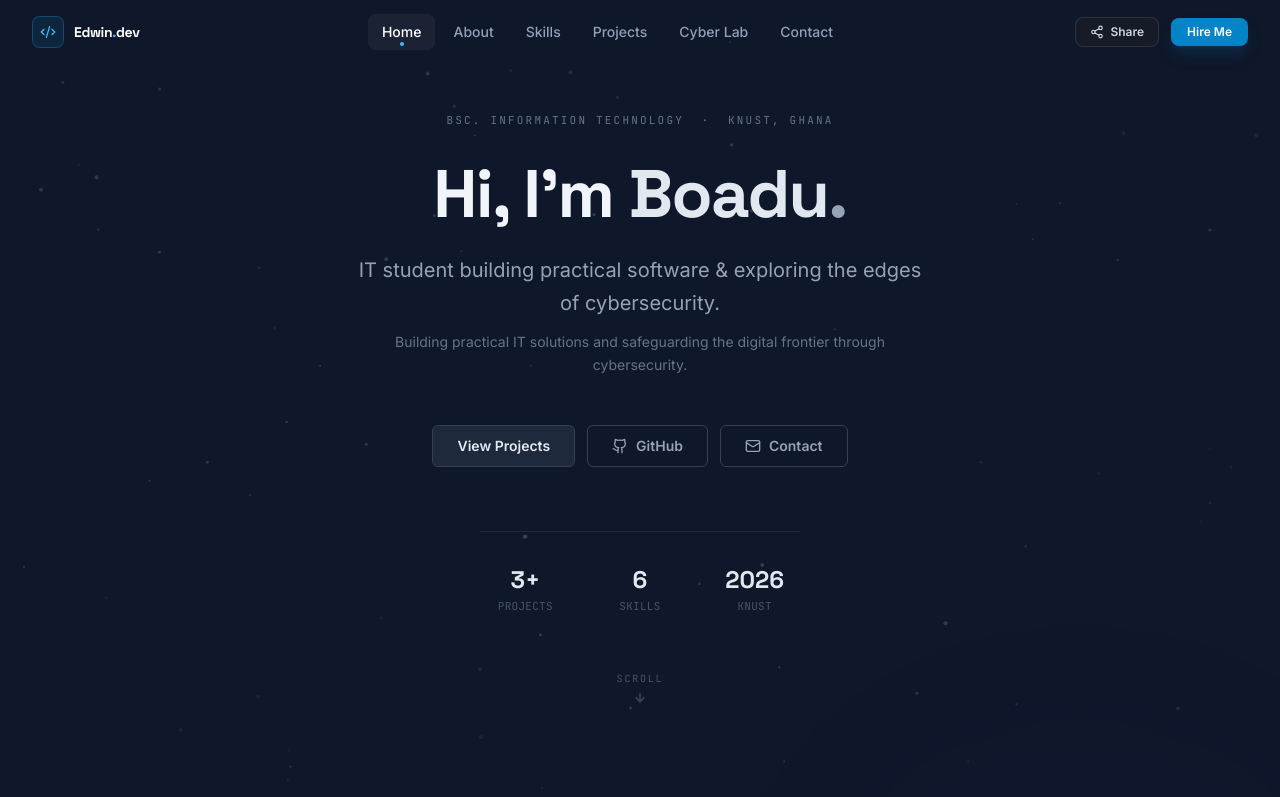
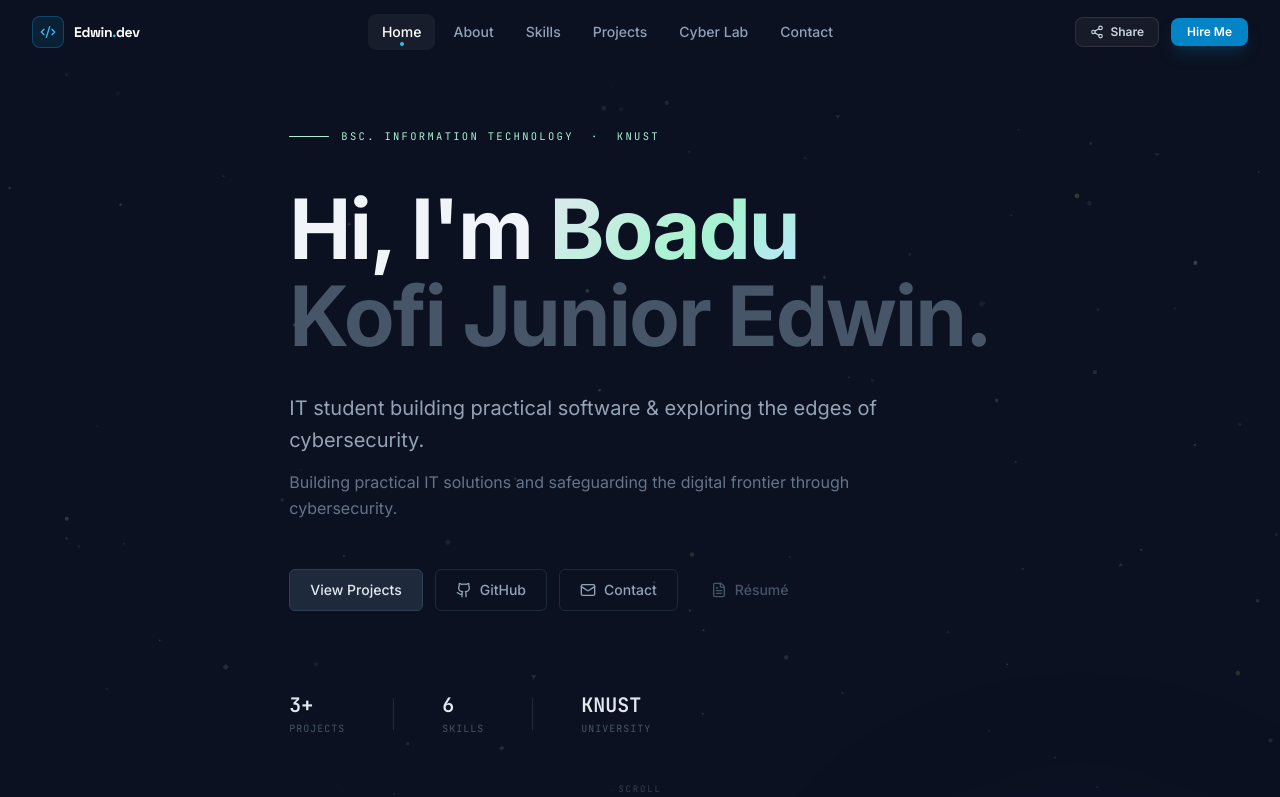
Before and after one commit to Junior09-gif/My-Portfolio, a React (Vite) app in the folder My-Portfolio-main/My-Portfolio-main/: page / in a window 1280 px wide. Shown: the top 797 px of the page. Built offline with nearby package versions, Linux system fonts and the light colour scheme.

Commit message:
background

```diff
--- a/My-Portfolio-main/My-Portfolio-main/src/components/Hero.tsx
+++ b/My-Portfolio-main/My-Portfolio-main/src/components/Hero.tsx
@@ -1,33 +1,46 @@
-import { useEffect, useRef, useState } from "react";
+import { useEffect, useRef } from "react";
 import { motion } from "motion/react";
-import { ArrowDown, Github, Mail } from "lucide-react";
+import { ArrowDown, Github, Mail, FileText } from "lucide-react";
 import { UserProfile } from "../types";
 
 interface HeroProps {
   profile: UserProfile;
 }
 
-// ─── Canvas particle system ───────────────────────────────────────────────────
+// ─── Particle types ───────────────────────────────────────────────────────────
 
-const PARTICLE_COUNT = 72;
-const PARTICLE_COLORS = ["#E2E8F0", "#CBD5E1", "#A7F3D0", "#BAE6FD"];
+type Shape = "circle" | "square" | "triangle";
 
 interface Particle {
   x: number;
   y: number;
   vx: number;
   vy: number;
-  radius: number;
+  baseVx: number;
+  baseVy: number;
+  size: number;
   opacity: number;
   color: string;
-  // original speed — used to restore after hover
-  baseVx: number;
-  baseVy: number;
+  shape: Shape;
+  rotation: number;
+  rotSpeed: number;
 }
 
-function initParticles(w: number, h: number): Particle[] {
-  return Array.from({ length: PARTICLE_COUNT }, () => {
-    const speed = 0.08 + Math.random() * 0.18;
+// ─── Palette — warm neutrals only, zero neon ─────────────────────────────────
+const COLORS = [
+  "#E2E8F0", // off-white
+  "#CBD5E1", // cool slate
+  "#94A3B8", // medium slate
+  "#A7F3D0", // soft sage
+  "#BAE6FD", // powder blue
+  "#FDE68A", // warm straw
+];
+const SHAPES: Shape[] = ["circle", "circle", "circle", "square", "triangle"];
+const COUNT = 88;
+
+function makeParticles(w: number, h: number): Particle[] {
+  return Array.from({ length: COUNT }, () => {
+    const speed = 0.05 + Math.random() * 0.15;
     const angle = Math.random() * Math.PI * 2;
     return {
       x: Math.random() * w,
@@ -36,18 +49,56 @@ function initParticles(w: number, h: number): Particle[] {
       vy: Math.sin(angle) * speed,
       baseVx: Math.cos(angle) * speed,
       baseVy: Math.sin(angle) * speed,
-      radius: 0.8 + Math.random() * 1.4,
-      opacity: 0.08 + Math.random() * 0.14,
-      color: PARTICLE_COLORS[Math.floor(Math.random() * PARTICLE_COLORS.length)],
+      size: 0.6 + Math.random() * 1.8,
+      opacity: 0.06 + Math.random() * 0.13,
+      color: COLORS[Math.floor(Math.random() * COLORS.length)],
+      shape: SHAPES[Math.floor(Math.random() * SHAPES.length)],
+      rotation: Math.random() * Math.PI * 2,
+      rotSpeed: (Math.random() - 0.5) * 0.008,
     };
   });
 }
 
+function drawShape(
+  ctx: CanvasRenderingContext2D,
+  p: Particle
+) {
+  ctx.save();
+  ctx.translate(p.x, p.y);
+  ctx.rotate(p.rotation);
+  ctx.globalAlpha = p.opacity;
+  ctx.fillStyle = p.color;
+
+  const s = p.size;
+
+  if (p.shape === "circle") {
+    ctx.beginPath();
+    ctx.arc(0, 0, s, 0, Math.PI * 2);
+    ctx.fill();
+  } else if (p.shape === "square") {
+    ctx.fillRect(-s, -s, s * 2, s * 2);
+  } else {
+    // equilateral triangle
+    ctx.beginPath();
+    ctx.moveTo(0, -s * 1.2);
+    ctx.lineTo(s * 1.05, s * 0.7);
+    ctx.lineTo(-s * 1.05, s * 0.7);
+    ctx.closePath();
+    ctx.fill();
+  }
+
+  ctx.restore();
+}
+
+// ─── Canvas component ─────────────────────────────────────────────────────────
+
 function ParticleCanvas() {
   const canvasRef = useRef<HTMLCanvasElement>(null);
-  const particlesRef = useRef<Particle[]>([]);
-  const mouseRef = useRef({ x: -9999, y: -9999 });
-  const rafRef = useRef<number>(0);
+  const stateRef = useRef<{
+    particles: Particle[];
+    mouse: { x: number; y: number };
+    raf: number;
+  }>({ particles: [], mouse: { x: -9999, y: -9999 }, raf: 0 });
 
   useEffect(() => {
     const canvas = canvasRef.current;
@@ -58,312 +109,417 @@ function ParticleCanvas() {
     const resize = () => {
       canvas.width = canvas.offsetWidth;
       canvas.height = canvas.offsetHeight;
-      particlesRef.current = initParticles(canvas.width, canvas.height);
+      stateRef.current.particles = makeParticles(canvas.width, canvas.height);
     };
+    resize();
 
-    resize();
     const ro = new ResizeObserver(resize);
     ro.observe(canvas);
 
-    const onMouseMove = (e: MouseEvent) => {
+    // Mouse tracking on the section element (parent), not the canvas,
+    // so we capture movement over text/buttons too
+    const section = canvas.parentElement?.parentElement;
+    const onMove = (e: MouseEvent) => {
       const rect = canvas.getBoundingClientRect();
-      mouseRef.current = { x: e.clientX - rect.left, y: e.clientY - rect.top };
+      stateRef.current.mouse = {
+        x: e.clientX - rect.left,
+        y: e.clientY - rect.top,
       };
-    const onMouseLeave = () => {
-      mouseRef.current = { x: -9999, y: -9999 };
     };
+    const onLeave = () => {
+      stateRef.current.mouse = { x: -9999, y: -9999 };
+    };
+    section?.addEventListener("mousemove", onMove);
+    section?.addEventListener("mouseleave", onLeave);
 
-    canvas.addEventListener("mousemove", onMouseMove);
-    canvas.addEventListener("mouseleave", onMouseLeave);
-
-    const HOVER_RADIUS = 110;
-    const REPEL_STRENGTH = 0.012; // very gentle nudge
-    const DAMPING = 0.985;
+    const REPEL_R = 130;
+    const REPEL_F = 0.009;
+    const DAMP = 0.988;
 
     const tick = () => {
+      const { particles, mouse } = stateRef.current;
       const w = canvas.width;
       const h = canvas.height;
       ctx.clearRect(0, 0, w, h);
 
-      const mx = mouseRef.current.x;
-      const my = mouseRef.current.y;
+      for (const p of particles) {
+        const dx = p.x - mouse.x;
+        const dy = p.y - mouse.y;
+        const dist = Math.hypot(dx, dy);
 
-      for (const p of particlesRef.current) {
-        // Gentle mouse repulsion
-        const dx = p.x - mx;
-        const dy = p.y - my;
-        const dist = Math.sqrt(dx * dx + dy * dy);
-
-        if (dist < HOVER_RADIUS && dist > 0) {
-          const force = (1 - dist / HOVER_RADIUS) * REPEL_STRENGTH;
-          p.vx += (dx / dist) * force;
-          p.vy += (dy / dist) * force;
+        if (dist < REPEL_R && dist > 0) {
+          const f = (1 - dist / REPEL_R) * REPEL_F;
+          p.vx += (dx / dist) * f;
+          p.vy += (dy / dist) * f;
         }
 
-        // Soft drift back toward base velocity
-        p.vx = p.vx * DAMPING + p.baseVx * (1 - DAMPING);
-        p.vy = p.vy * DAMPING + p.baseVy * (1 - DAMPING);
+        // Drift back to base velocity
+        p.vx = p.vx * DAMP + p.baseVx * (1 - DAMP);
+        p.vy = p.vy * DAMP + p.baseVy * (1 - DAMP);
 
-        // Cap speed so they never sprint
-        const speed = Math.sqrt(p.vx * p.vx + p.vy * p.vy);
-        const maxSpeed = 0.55;
-        if (speed > maxSpeed) {
-          p.vx = (p.vx / speed) * maxSpeed;
-          p.vy = (p.vy / speed) * maxSpeed;
+        // Speed cap
+        const spd = Math.hypot(p.vx, p.vy);
+        if (spd > 0.6) {
+          p.vx = (p.vx / spd) * 0.6;
+          p.vy = (p.vy / spd) * 0.6;
         }
 
         p.x += p.vx;
         p.y += p.vy;
+        p.rotation += p.rotSpeed;
 
-        // Wrap edges
-        if (p.x < -4) p.x = w + 4;
-        if (p.x > w + 4) p.x = -4;
-        if (p.y < -4) p.y = h + 4;
-        if (p.y > h + 4) p.y = -4;
+        // Wrap
+        if (p.x < -6) p.x = w + 6;
+        else if (p.x > w + 6) p.x = -6;
+        if (p.y < -6) p.y = h + 6;
+        else if (p.y > h + 6) p.y = -6;
 
-        // Draw speck
-        ctx.beginPath();
-        ctx.arc(p.x, p.y, p.radius, 0, Math.PI * 2);
-        ctx.fillStyle = p.color;
-        ctx.globalAlpha = p.opacity;
-        ctx.fill();
+        drawShape(ctx, p);
       }
 
       ctx.globalAlpha = 1;
-      rafRef.current = requestAnimationFrame(tick);
+      stateRef.current.raf = requestAnimationFrame(tick);
     };
 
     tick();
 
     return () => {
-      cancelAnimationFrame(rafRef.current);
+      cancelAnimationFrame(stateRef.current.raf);
       ro.disconnect();
-      canvas.removeEventListener("mousemove", onMouseMove);
-      canvas.removeEventListener("mouseleave", onMouseLeave);
+      section?.removeEventListener("mousemove", onMove);
+      section?.removeEventListener("mouseleave", onLeave);
     };
   }, []);
 
   return (
     <canvas
       ref={canvasRef}
-      className="absolute inset-0 w-full h-full pointer-events-none"
-      // We attach mouse listeners on the canvas itself, but the parent div
-      // needs to NOT have pointer-events-none so the canvas can receive events.
-      // We'll handle this by making the canvas pointer-events-auto inside the
-      // pointer-events-none wrapper – see ParticleLayer below.
-      style={{ pointerEvents: "auto" }}
       aria-hidden="true"
+      className="absolute inset-0 w-full h-full"
+      style={{ pointerEvents: "none" }}
     />
   );
 }
 
+// ─── Animation helpers ────────────────────────────────────────────────────────
+
+const rise = (delay = 0) => ({
+  initial: { opacity: 0, y: 28 },
+  animate: { opacity: 1, y: 0 },
+  transition: {
+    duration: 0.8,
+    ease: [0.16, 1, 0.3, 1],
+    delay,
+  },
+});
+
+const appear = (delay = 0) => ({
+  initial: { opacity: 0 },
+  animate: { opacity: 1 },
+  transition: { duration: 0.9, ease: "easeOut", delay },
+});
+
+const slideIn = (delay = 0) => ({
+  initial: { opacity: 0, x: -16 },
+  animate: { opacity: 1, x: 0 },
+  transition: { duration: 0.7, ease: [0.16, 1, 0.3, 1], delay },
+});
+
 // ─── Hero ─────────────────────────────────────────────────────────────────────
 
-const fadeUp = (delay = 0) => ({
-  initial: { opacity: 0, y: 22 },
-  animate: { opacity: 1, y: 0 },
-  transition: { duration: 0.65, ease: [0.22, 1, 0.36, 1], delay },
-});
-
-const fadeIn = (delay = 0) => ({
-  initial: { opacity: 0 },
-  animate: { opacity: 1 },
-  transition: { duration: 0.7, delay },
-});
-
 export default function Hero({ profile }: HeroProps) {
-  const [copied, setCopied] = useState(false);
-
   const scroll = (id: string) =>
     document.querySelector(id)?.scrollIntoView({ behavior: "smooth" });
 
-  const handleShare = () => {
-    navigator.clipboard.writeText(window.location.href).then(() => {
-      setCopied(true);
-      setTimeout(() => setCopied(false), 2200);
-    });
-  };
-
-  // First name only for the headline
   const firstName = profile.fullName.split(" ")[0];
+  const lastName = profile.fullName.split(" ").slice(1).join(" ");
 
   return (
     <section
       id="home"
-      className="relative min-h-screen flex items-center justify-center overflow-hidden"
-      style={{ backgroundColor: "#0F172A" }}
+      className="relative min-h-screen flex items-center justify-center overflow-hidden select-none"
+      style={{ backgroundColor: "#0B1120" }}
     >
-      {/* ── Canvas layer ── */}
-      <div className="absolute inset-0" style={{ pointerEvents: "none" }}>
+      {/* Canvas */}
+      <div className="absolute inset-0 pointer-events-none">
         <ParticleCanvas />
       </div>
 
-      {/* ── Very faint vignette ── */}
+      {/* Subtle top edge fade */}
       <div
-        className="absolute inset-0 pointer-events-none"
+        className="absolute top-0 inset-x-0 h-40 pointer-events-none"
         style={{
           background:
-            "radial-gradient(ellipse 80% 70% at 50% 50%, transparent 40%, rgba(15,23,42,0.55) 100%)",
+            "linear-gradient(to bottom, rgba(11,17,32,0.9) 0%, transparent 100%)",
         }}
       />
 
-      {/* ── Content ── */}
-      <div className="relative z-10 max-w-3xl mx-auto px-6 sm:px-10 pt-28 pb-24 text-center">
+      {/* Subtle bottom edge fade */}
+      <div
+        className="absolute bottom-0 inset-x-0 h-32 pointer-events-none"
+        style={{
+          background:
+            "linear-gradient(to top, rgba(11,17,32,0.85) 0%, transparent 100%)",
+        }}
+      />
 
-        {/* Eyebrow label */}
-        <motion.p
-          {...fadeIn(0.1)}
-          className="mb-7 text-[11px] tracking-[0.2em] uppercase font-mono text-slate-500"
+      {/* ── Main content ── */}
+      <div className="relative z-10 max-w-4xl mx-auto px-6 sm:px-12 pt-32 pb-28">
+
+        {/* Left accent line + eyebrow */}
+        <motion.div
+          {...slideIn(0.15)}
+          className="flex items-center gap-3 mb-10"
         >
-          BSc. Information Technology &nbsp;·&nbsp; KNUST, Ghana
-        </motion.p>
+          <span
+            className="block h-px w-10 rounded-full"
+            style={{ backgroundColor: "#A7F3D0" }}
+          />
+          <span
+            className="text-[10.5px] font-mono tracking-[0.22em] uppercase"
+            style={{ color: "#A7F3D0" }}
+          >
+            BSc. Information Technology &nbsp;·&nbsp; KNUST
+          </span>
+        </motion.div>
 
-        {/* Main headline */}
+        {/* Headline — two lines, large editorial */}
+        <div className="mb-8 overflow-hidden">
           <motion.h1
-          {...fadeUp(0.2)}
-          className="font-display font-bold leading-[1.08] tracking-tight mb-6"
-          style={{ fontSize: "clamp(2.6rem, 6vw, 4.2rem)", color: "#F1F5F9" }}
+            {...rise(0.25)}
+            className="font-bold leading-[1.05] tracking-tight"
+            style={{
+              fontSize: "clamp(3rem, 7.5vw, 5.2rem)",
+              color: "#F1F5F9",
+              fontFamily: "'Inter', sans-serif",
+            }}
           >
             Hi, I'm{" "}
-          <span style={{ color: "#E2E8F0" }}>{firstName}</span>
-          <span style={{ color: "#94A3B8" }}>.</span>
+            <span
+              style={{
+                background: "linear-gradient(135deg, #E2E8F0 0%, #A7F3D0 60%, #BAE6FD 100%)",
+                WebkitBackgroundClip: "text",
+                WebkitTextFillColor: "transparent",
+                backgroundClip: "text",
+              }}
+            >
+              {firstName}
+            </span>
           </motion.h1>
+          <motion.h1
+            {...rise(0.35)}
+            className="font-bold leading-[1.05] tracking-tight"
+            style={{
+              fontSize: "clamp(3rem, 7.5vw, 5.2rem)",
+              color: "#475569",
+              fontFamily: "'Inter', sans-serif",
+            }}
+          >
+            {lastName}.
+          </motion.h1>
+        </div>
 
-        {/* Two-line bio */}
+        {/* Bio */}
         <motion.p
-          {...fadeUp(0.32)}
-          className="text-lg sm:text-xl leading-relaxed mb-3 max-w-xl mx-auto"
+          {...rise(0.45)}
+          className="text-lg sm:text-xl leading-relaxed mb-3 max-w-2xl"
           style={{ color: "#94A3B8" }}
         >
           IT student building practical software &amp; exploring
           the edges of cybersecurity.
         </motion.p>
         <motion.p
-          {...fadeUp(0.4)}
-          className="text-sm leading-relaxed max-w-lg mx-auto mb-12"
+          {...rise(0.52)}
+          className="text-sm sm:text-base leading-relaxed max-w-xl mb-12"
           style={{ color: "#64748B" }}
         >
           {profile.tagline}
         </motion.p>
 
-        {/* CTA buttons */}
+        {/* CTA row */}
         <motion.div
-          {...fadeUp(0.5)}
-          className="flex flex-wrap items-center justify-center gap-3 mb-16"
+          {...rise(0.6)}
+          className="flex flex-wrap items-center gap-3 mb-20"
         >
-          {/* Primary — filled, muted */}
-          <button
+          <HoverButton
             onClick={() => scroll("#projects")}
-            className="px-6 py-2.5 rounded-md text-sm font-semibold transition-all duration-200 cursor-pointer"
-            style={{
-              backgroundColor: "#1E293B",
-              color: "#E2E8F0",
-              border: "1px solid #334155",
-            }}
-            onMouseEnter={(e) => {
-              (e.currentTarget as HTMLButtonElement).style.borderColor = "#94A3B8";
-              (e.currentTarget as HTMLButtonElement).style.color = "#F8FAFC";
-            }}
-            onMouseLeave={(e) => {
-              (e.currentTarget as HTMLButtonElement).style.borderColor = "#334155";
-              (e.currentTarget as HTMLButtonElement).style.color = "#E2E8F0";
-            }}
+            variant="filled"
           >
             View Projects
-          </button>
+          </HoverButton>
 
-          {/* Outline — GitHub */}
-          <a
+          <HoverButton
+            as="a"
             href={profile.githubUrl}
             target="_blank"
             rel="noopener noreferrer"
-            className="flex items-center gap-2 px-6 py-2.5 rounded-md text-sm font-semibold transition-all duration-200"
-            style={{
-              backgroundColor: "transparent",
-              color: "#94A3B8",
-              border: "1px solid #334155",
-            }}
-            onMouseEnter={(e) => {
-              (e.currentTarget as HTMLAnchorElement).style.borderColor = "#94A3B8";
-              (e.currentTarget as HTMLAnchorElement).style.color = "#E2E8F0";
-            }}
-            onMouseLeave={(e) => {
-              (e.currentTarget as HTMLAnchorElement).style.borderColor = "#334155";
-              (e.currentTarget as HTMLAnchorElement).style.color = "#94A3B8";
-            }}
+            variant="outline"
+            icon={<Github className="w-4 h-4" />}
           >
-            <Github className="w-4 h-4" />
             GitHub
-          </a>
+          </HoverButton>
 
-          {/* Outline — Contact */}
-          <a
+          <HoverButton
+            as="a"
             href="#contact"
-            onClick={(e) => { e.preventDefault(); scroll("#contact"); }}
-            className="flex items-center gap-2 px-6 py-2.5 rounded-md text-sm font-semibold transition-all duration-200"
-            style={{
-              backgroundColor: "transparent",
-              color: "#94A3B8",
-              border: "1px solid #334155",
-            }}
-            onMouseEnter={(e) => {
-              (e.currentTarget as HTMLAnchorElement).style.borderColor = "#94A3B8";
-              (e.currentTarget as HTMLAnchorElement).style.color = "#E2E8F0";
-            }}
-            onMouseLeave={(e) => {
-              (e.currentTarget as HTMLAnchorElement).style.borderColor = "#334155";
-              (e.currentTarget as HTMLAnchorElement).style.color = "#94A3B8";
-            }}
+            onClick={(e: React.MouseEvent) => { e.preventDefault(); scroll("#contact"); }}
+            variant="outline"
+            icon={<Mail className="w-4 h-4" />}
           >
-            <Mail className="w-4 h-4" />
             Contact
-          </a>
+          </HoverButton>
+
+          <HoverButton
+            as="a"
+            href="#resume"
+            onClick={(e: React.MouseEvent) => { e.preventDefault(); scroll("#about"); }}
+            variant="ghost"
+            icon={<FileText className="w-4 h-4" />}
+          >
+            Résumé
+          </HoverButton>
         </motion.div>
 
-        {/* Thin divider + stats */}
+        {/* Stats row */}
         <motion.div
-          {...fadeIn(0.65)}
-          className="grid grid-cols-3 gap-6 max-w-xs mx-auto"
-          style={{ borderTop: "1px solid #1E293B", paddingTop: "2rem" }}
+          {...appear(0.75)}
+          className="flex items-center gap-8 sm:gap-12"
         >
           {[
             { value: "3+", label: "Projects" },
             { value: "6", label: "Skills" },
-            { value: "2026", label: "KNUST" },
-          ].map(({ value, label }) => (
-            <div key={label} className="text-center">
+            { value: "KNUST", label: "University" },
+          ].map(({ value, label }, i) => (
+            <div key={label} className="flex items-center gap-8 sm:gap-12">
+              {i > 0 && (
+                <span
+                  className="block h-8 w-px"
+                  style={{ backgroundColor: "#1E293B" }}
+                />
+              )}
+              <div>
                 <div
-                className="text-2xl font-display font-bold"
+                  className="text-xl font-bold font-mono"
                   style={{ color: "#E2E8F0" }}
                 >
                   {value}
                 </div>
                 <div
-                className="text-[11px] tracking-wide mt-0.5 font-mono uppercase"
+                  className="text-[10px] font-mono tracking-widest uppercase mt-0.5"
                   style={{ color: "#475569" }}
                 >
                   {label}
                 </div>
               </div>
+            </div>
           ))}
         </motion.div>
+      </div>
 
-        {/* Scroll cue */}
+      {/* Scroll cue — bottom center */}
       <motion.button
-          {...fadeIn(1.1)}
+        {...appear(1.3)}
         onClick={() => scroll("#about")}
-          className="mt-14 flex flex-col items-center gap-1.5 mx-auto transition-opacity duration-200 cursor-pointer hover:opacity-60"
-          style={{ color: "#475569" }}
-          aria-label="Scroll to About"
+        aria-label="Scroll down"
+        className="absolute bottom-8 left-1/2 -translate-x-1/2 flex flex-col items-center gap-1.5 cursor-pointer group"
+        style={{ color: "#334155" }}
       >
-          <span
-            className="text-[10px] font-mono tracking-[0.18em] uppercase"
+        <span className="text-[9px] font-mono tracking-[0.2em] uppercase group-hover:text-slate-400 transition-colors duration-300">
+          scroll
+        </span>
+        <motion.div
+          animate={{ y: [0, 5, 0] }}
+          transition={{ duration: 1.8, repeat: Infinity, ease: "easeInOut" }}
         >
-            Scroll
-          </span>
-          <ArrowDown className="w-3.5 h-3.5 animate-bounce" />
+          <ArrowDown className="w-3.5 h-3.5 group-hover:text-slate-400 transition-colors duration-300" />
+        </motion.div>
       </motion.button>
-      </div>
     </section>
   );
 }
+
+// ─── Reusable hover button ────────────────────────────────────────────────────
+
+type ButtonVariant = "filled" | "outline" | "ghost";
+
+interface HoverButtonProps {
+  children: React.ReactNode;
+  onClick?: (e: React.MouseEvent) => void;
+  variant?: ButtonVariant;
+  icon?: React.ReactNode;
+  as?: "button" | "a";
+  href?: string;
+  target?: string;
+  rel?: string;
+}
+
+const STYLES: Record<ButtonVariant, {
+  base: React.CSSProperties;
+  hover: React.CSSProperties;
+}> = {
+  filled: {
+    base: {
+      backgroundColor: "#1E293B",
+      color: "#E2E8F0",
+      border: "1px solid #2D3F55",
+    },
+    hover: {
+      backgroundColor: "#263447",
+      color: "#F8FAFC",
+      border: "1px solid #94A3B8",
+    },
+  },
+  outline: {
+    base: {
+      backgroundColor: "transparent",
+      color: "#94A3B8",
+      border: "1px solid #1E293B",
+    },
+    hover: {
+      backgroundColor: "transparent",
+      color: "#E2E8F0",
+      border: "1px solid #94A3B8",
+    },
+  },
+  ghost: {
+    base: {
+      backgroundColor: "transparent",
+      color: "#475569",
+      border: "1px solid transparent",
+    },
+    hover: {
+      backgroundColor: "transparent",
+      color: "#94A3B8",
+      border: "1px solid transparent",
+    },
+  },
+};
+
+function HoverButton({
+  children,
+  onClick,
+  variant = "outline",
+  icon,
+  as: Tag = "button",
+  ...rest
+}: HoverButtonProps & Record<string, unknown>) {
+  const { base, hover } = STYLES[variant];
+
+  return (
+    <Tag
+      {...rest}
+      onClick={onClick}
+      className="flex items-center gap-2 px-5 py-2.5 rounded-md text-sm font-medium transition-all duration-200 cursor-pointer"
+      style={base}
+      onMouseEnter={(e: React.MouseEvent<HTMLElement>) => {
+        Object.assign((e.currentTarget as HTMLElement).style, hover);
+      }}
+      onMouseLeave={(e: React.MouseEvent<HTMLElement>) => {
+        Object.assign((e.currentTarget as HTMLElement).style, base);
+      }}
+    >
+      {icon}
+      {children}
+    </Tag>
+  );
+}
```
Lines whose indentation alone changed are shown as unchanged.
